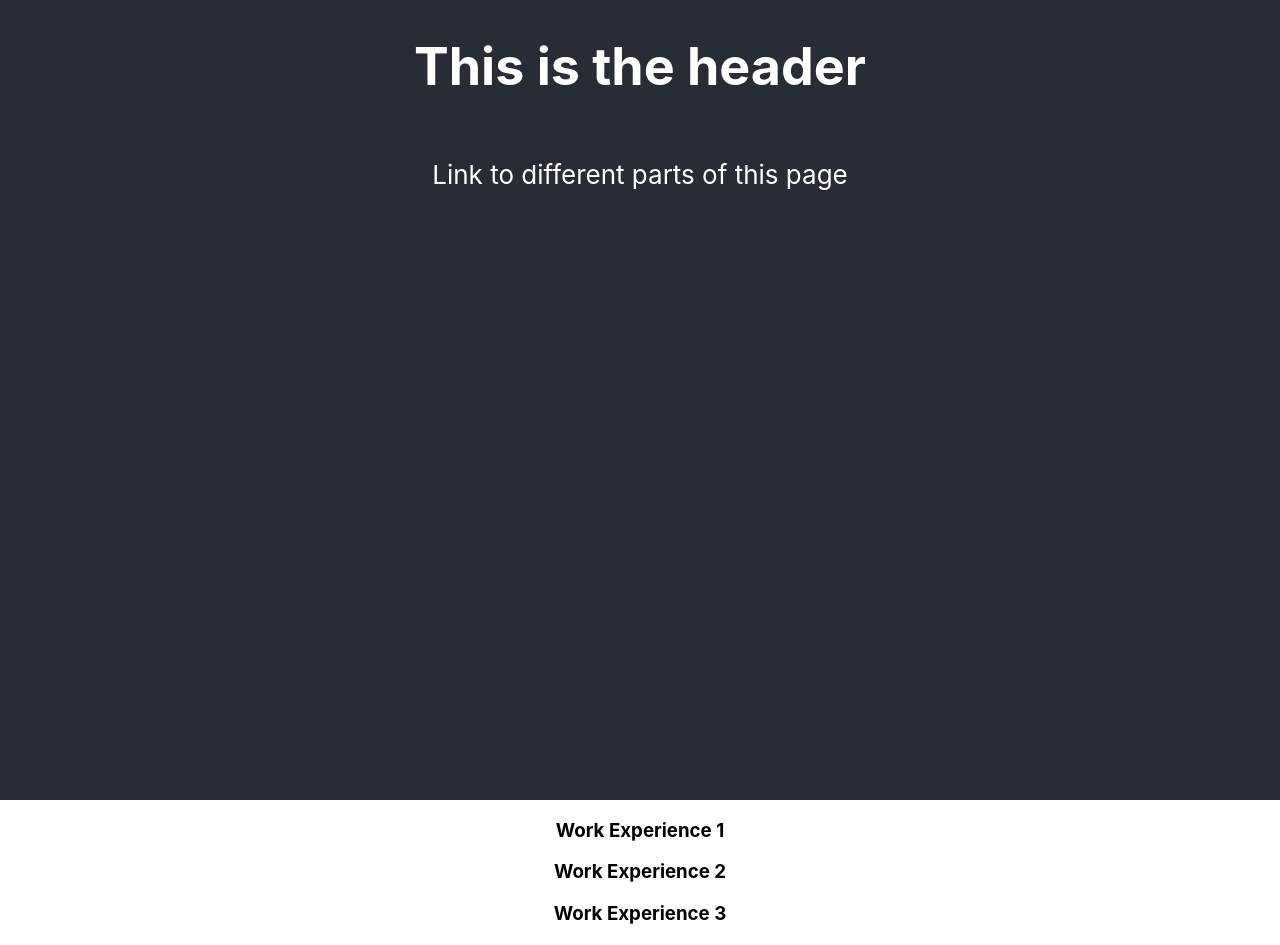
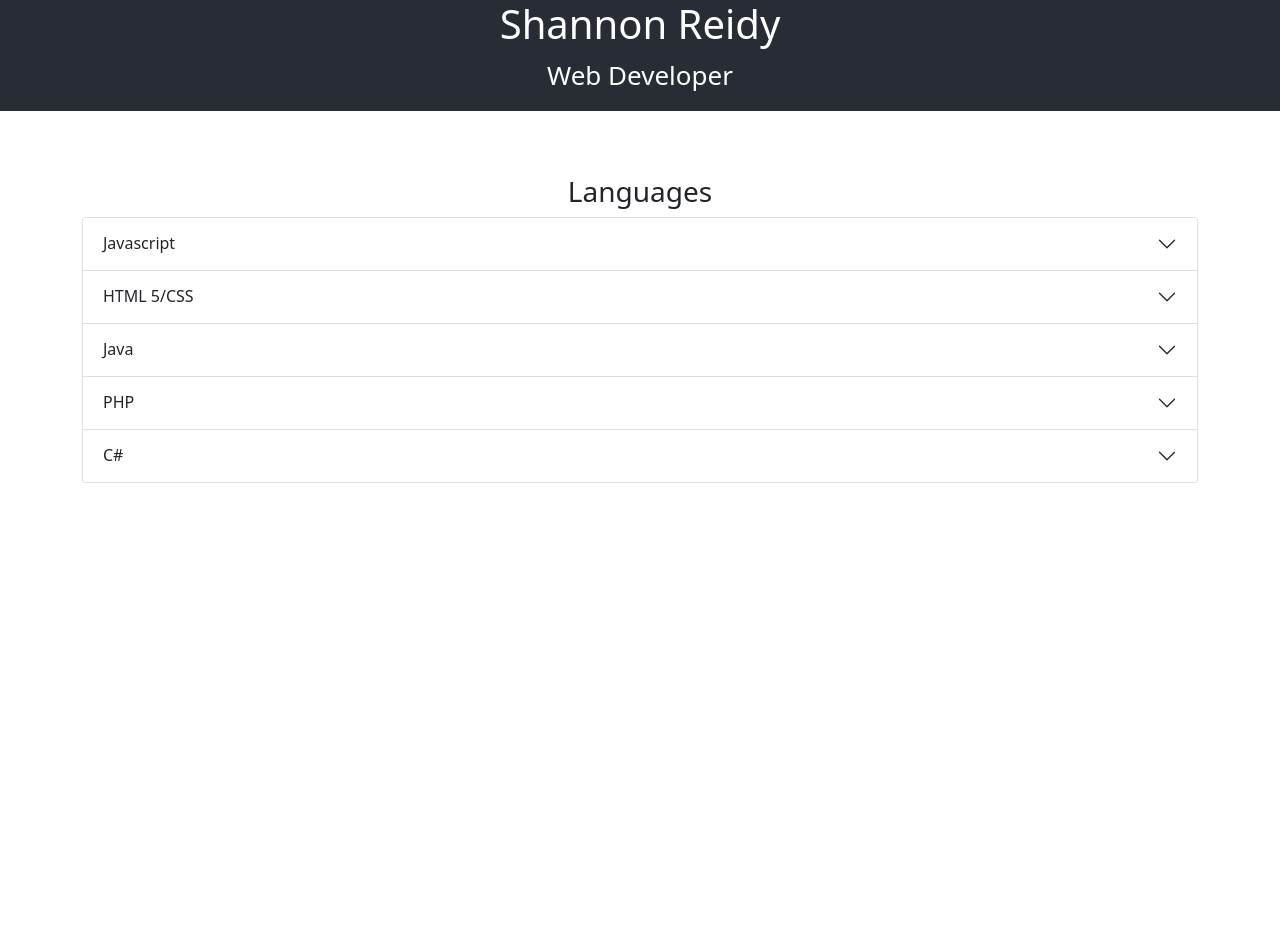
Before and after one commit to FlanaganReidy/FlanaganReidy.github.io, a React (Create React App) app: page / in a window 1280 px wide. Shown: the top 945 px of the page. After the commit the page ends 800 px from the top, so only its background shows below. Built offline with nearby package versions, Linux system fonts and the light colour scheme.

Commit message:
Languages template added. Bootstrap working.

```diff
--- a/package.json
+++ b/package.json
@@ -7,7 +7,9 @@
     "@testing-library/jest-dom": "^5.16.2",
     "@testing-library/react": "^12.1.4",
     "@testing-library/user-event": "^13.5.0",
+    "bootstrap": "^5.1.3",
     "react": "^17.0.2",
+    "react-bootstrap": "^2.4.0",
     "react-dom": "^17.0.2",
     "react-scripts": "5.0.0",
     "web-vitals": "^2.1.4"
--- a/src/App.css
+++ b/src/App.css
@@ -15,7 +15,6 @@
 
 .App-header {
   background-color: #282c34;
-  min-height: 100vh;
   display: flex;
   flex-direction: column;
   font-size: calc(10px + 2vmin);
@@ -25,12 +24,6 @@
 .App-link {
   color: #61dafb;
 }
-
-@keyframes App-logo-spin {
-  from {
-    transform: rotate(0deg);
-  }
-  to {
-    transform: rotate(360deg);
-  }
+.workContainer {
+  padding-top: 5%;
 }
--- a/src/App.js
+++ b/src/App.js
@@ -1,12 +1,12 @@
 import './App.css';
 import Header from './Header.js';
-import Body from './Body.js';
+import Skills from './Skills.js';
 
 function App() {
   return (
     <div className="App">
       <Header />
-      <Body />
+      <Skills />
     </div>
   );
 }
--- a/src/Body.js
+++ /dev/null
@@ -1,20 +0,0 @@
-import Work from "./Work.js";
-function Body(){
-    return(
-        <div>
-            <div>
-                <h3>Work Experience 1</h3>
-            </div>
-            <div>
-                <h3>Work Experience 2</h3>
-            </div>
-            <div>
-                <h3>Work Experience 3</h3>
-            </div>
-            <div>
-                <h3>Work Experience 4</h3>
-            </div>
-        </div>
-    );
-}
-export default Body;
--- a/src/Header.js
+++ b/src/Header.js
@@ -2,8 +2,8 @@
 function Header(){
     return (
         <header className="App-header">
-            <h1>This is the header</h1>
-            <p>Link to different parts of this page</p>
+            <h1>Shannon Reidy</h1>
+            <p>Web Developer</p>
       </header>
     );
 }
--- /dev/null
+++ b/src/Skills.js
@@ -0,0 +1,75 @@
+
+import Container from 'react-bootstrap/Container'
+import React from 'react';
+import Accordion from 'react-bootstrap/Accordion'
+function Skills(){
+
+    return(
+        <Container className="workContainer">
+            <h3>Languages</h3>
+            <Accordion>
+                <Accordion.Item eventKey="0">
+                    <Accordion.Header>Javascript</Accordion.Header>
+                    <Accordion.Body>
+                        Lorem ipsum dolor sit amet, consectetur adipiscing elit, sed do eiusmod
+                        tempor incididunt ut labore et dolore magna aliqua. Ut enim ad minim
+                        veniam, quis nostrud exercitation ullamco laboris nisi ut aliquip ex ea
+                        commodo consequat. Duis aute irure dolor in reprehenderit in voluptate
+                        velit esse cillum dolore eu fugiat nulla pariatur. Excepteur sint occaecat
+                        cupidatat non proident, sunt in culpa qui officia deserunt mollit anim id
+                        est laborum.
+                    </Accordion.Body>
+                </Accordion.Item>
+                <Accordion.Item eventKey="1">
+                    <Accordion.Header>HTML 5/CSS </Accordion.Header>
+                    <Accordion.Body>
+                    Lorem ipsum dolor sit amet, consectetur adipiscing elit, sed do eiusmod
+                    tempor incididunt ut labore et dolore magna aliqua. Ut enim ad minim
+                    veniam, quis nostrud exercitation ullamco laboris nisi ut aliquip ex ea
+                    commodo consequat. Duis aute irure dolor in reprehenderit in voluptate
+                    velit esse cillum dolore eu fugiat nulla pariatur. Excepteur sint occaecat
+                    cupidatat non proident, sunt in culpa qui officia deserunt mollit anim id
+                    est laborum.
+                    </Accordion.Body>
+                </Accordion.Item>
+                <Accordion.Item eventKey="2">
+                    <Accordion.Header>Java </Accordion.Header>
+                    <Accordion.Body>
+                    Lorem ipsum dolor sit amet, consectetur adipiscing elit, sed do eiusmod
+                    tempor incididunt ut labore et dolore magna aliqua. Ut enim ad minim
+                    veniam, quis nostrud exercitation ullamco laboris nisi ut aliquip ex ea
+                    commodo consequat. Duis aute irure dolor in reprehenderit in voluptate
+                    velit esse cillum dolore eu fugiat nulla pariatur. Excepteur sint occaecat
+                    cupidatat non proident, sunt in culpa qui officia deserunt mollit anim id
+                    est laborum.
+                    </Accordion.Body>
+                </Accordion.Item>
+                <Accordion.Item eventKey="3">
+                    <Accordion.Header>PHP</Accordion.Header>
+                    <Accordion.Body>
+                    Lorem ipsum dolor sit amet, consectetur adipiscing elit, sed do eiusmod
+                    tempor incididunt ut labore et dolore magna aliqua. Ut enim ad minim
+                    veniam, quis nostrud exercitation ullamco laboris nisi ut aliquip ex ea
+                    commodo consequat. Duis aute irure dolor in reprehenderit in voluptate
+                    velit esse cillum dolore eu fugiat nulla pariatur. Excepteur sint occaecat
+                    cupidatat non proident, sunt in culpa qui officia deserunt mollit anim id
+                    est laborum.
+                    </Accordion.Body>
+                </Accordion.Item>
+                <Accordion.Item eventKey="4">
+                    <Accordion.Header>C#</Accordion.Header>
+                    <Accordion.Body>
+                    Lorem ipsum dolor sit amet, consectetur adipiscing elit, sed do eiusmod
+                    tempor incididunt ut labore et dolore magna aliqua. Ut enim ad minim
+                    veniam, quis nostrud exercitation ullamco laboris nisi ut aliquip ex ea
+                    commodo consequat. Duis aute irure dolor in reprehenderit in voluptate
+                    velit esse cillum dolore eu fugiat nulla pariatur. Excepteur sint occaecat
+                    cupidatat non proident, sunt in culpa qui officia deserunt mollit anim id
+                    est laborum.
+                    </Accordion.Body>
+                </Accordion.Item>
+            </Accordion>
+            </Container>
+    );
+}
+export default Skills;
--- a/src/index.js
+++ b/src/index.js
@@ -3,6 +3,7 @@
 import './index.css';
 import App from './App';
 import reportWebVitals from './reportWebVitals';
+import 'bootstrap/dist/css/bootstrap.min.css';
 
 ReactDOM.render(
   <React.StrictMode>
```
Also changed, not shown: src/Work.js (deleted), 1 other file (tests, documents, lock files or other folders).
